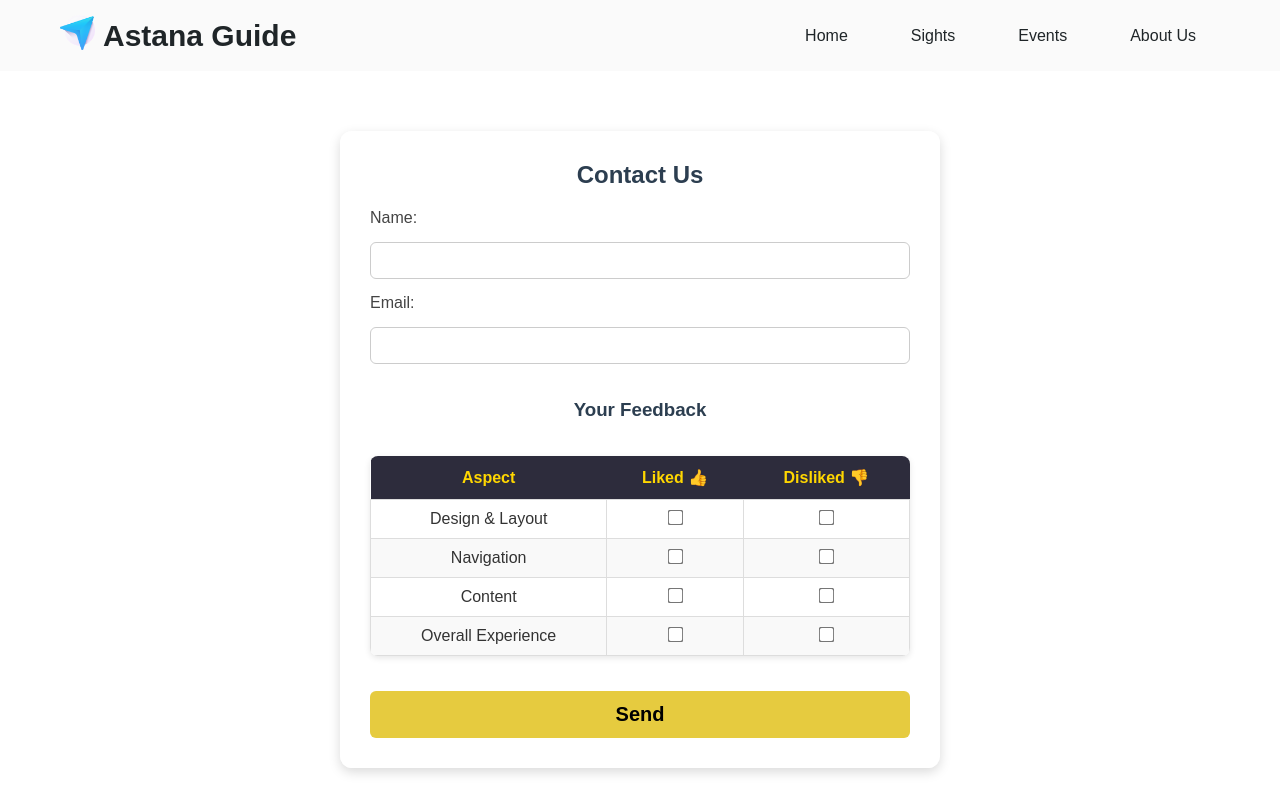
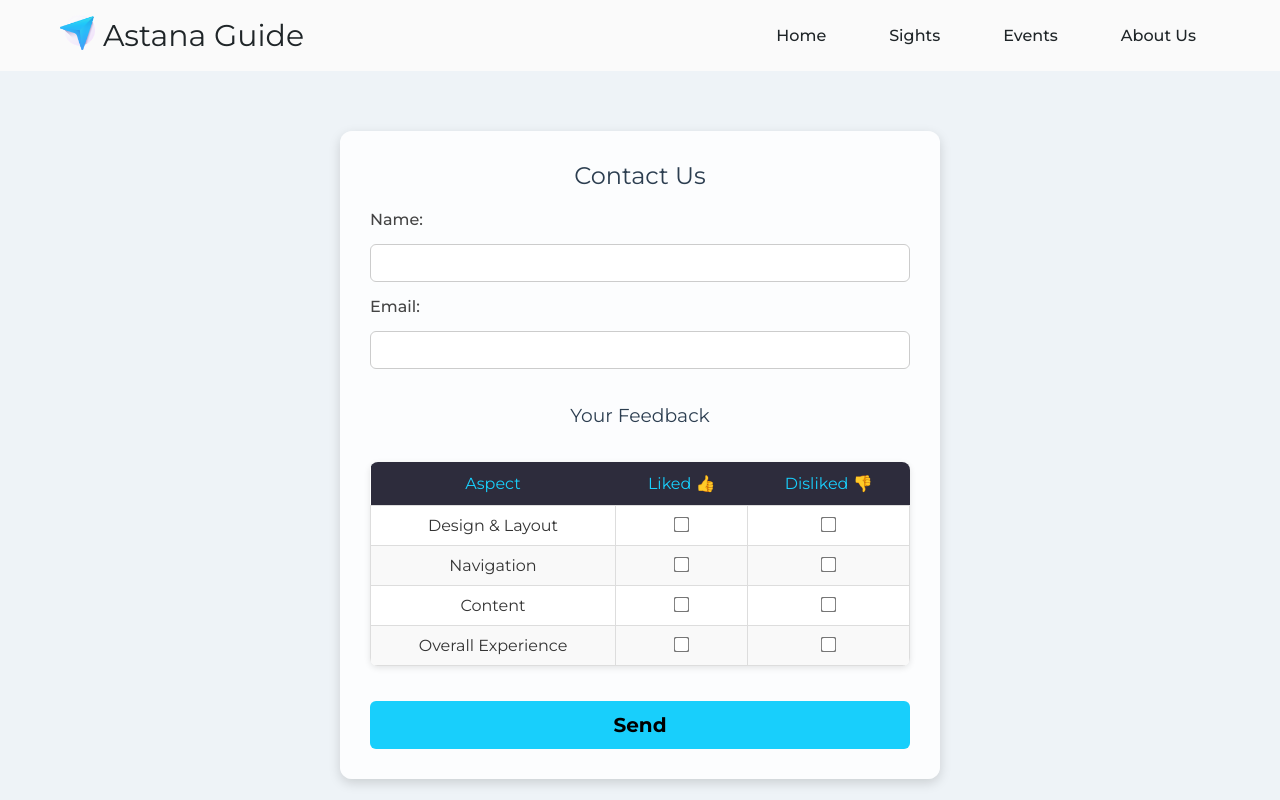
Before and after one commit to yakupovdev/AstanaGuide, a plain HTML site: page contact.html in a window 1280 px wide. Shown: the top 800 px of the page. Drawn offline with Linux system fonts and the light colour scheme.

Commit message:
contact version 2

```diff
--- a/styles/contact_style.css
+++ b/styles/contact_style.css
@@ -2,34 +2,22 @@
     margin: 0;
     padding: 0;
     box-sizing: border-box;
-    font-family: Lalezar, sans-serif;
+    font-family: "Montserrat", sans-serif;
+    font-optical-sizing: auto;
+    font-weight: 400;
+    font-style: normal;
 }
-
 
 body {
     display: flex;
     flex-direction: column;
     min-height: 100vh;
+    background: #eef3f7;
 }
 
 main {
     flex: 1;
 }
-
-.container {
-    width: 100%;
-    margin: 0;
-    padding: 0;
-    background-color: #2D2C3C;
-}
-
-.header {
-    display: flex;
-    justify-content: space-between;
-    align-items: center;
-    padding: 15px 30px;
-}
-
 
 .contact {
     max-width: 600px;
@@ -68,7 +56,7 @@ main {
 
 .contact input[type="submit"] {
     padding: 12px;
-    background: #e6cb3f;
+    background: #18cffc;
     border: none;
     border-radius: 6px;
     font-weight: bold;
@@ -77,7 +65,7 @@ main {
 }
 
 .contact input[type="submit"]:hover {
-    background: #c5ac32;
+    background: #12a4c9;
 }
 
 .feedback-table {
@@ -94,7 +82,7 @@ main {
 
 .feedback-table th {
     background: #2D2C3C;
-    color: #FFD700;
+    color: #18cffc;
     padding: 12px;
 }
 
@@ -112,3 +100,37 @@ main {
     transform: scale(1.2);
     cursor: pointer;
 }
+
+
+.feedback-table {
+    width: 100%;
+    border-collapse: collapse;
+    margin: 20px 0;
+    font-size: 16px;
+    text-align: center;
+    background: #fff;
+    border-radius: 8px;
+    overflow: hidden;
+    box-shadow: 0 2px 6px rgba(0,0,0,0.1);
+}
+
+.feedback-table th {
+    background: #2D2C3C;
+    color: #18cffc;
+    padding: 12px;
+}
+
+.feedback-table td {
+    border: 1px solid #ddd;
+    padding: 10px;
+    color: #333;
+}
+
+.feedback-table tr:nth-child(even) {
+    background: #f9f9f9;
+}
+
+.feedback-table input[type="checkbox"] {
+    transform: scale(1.2);
+    cursor: pointer;
+}
```
